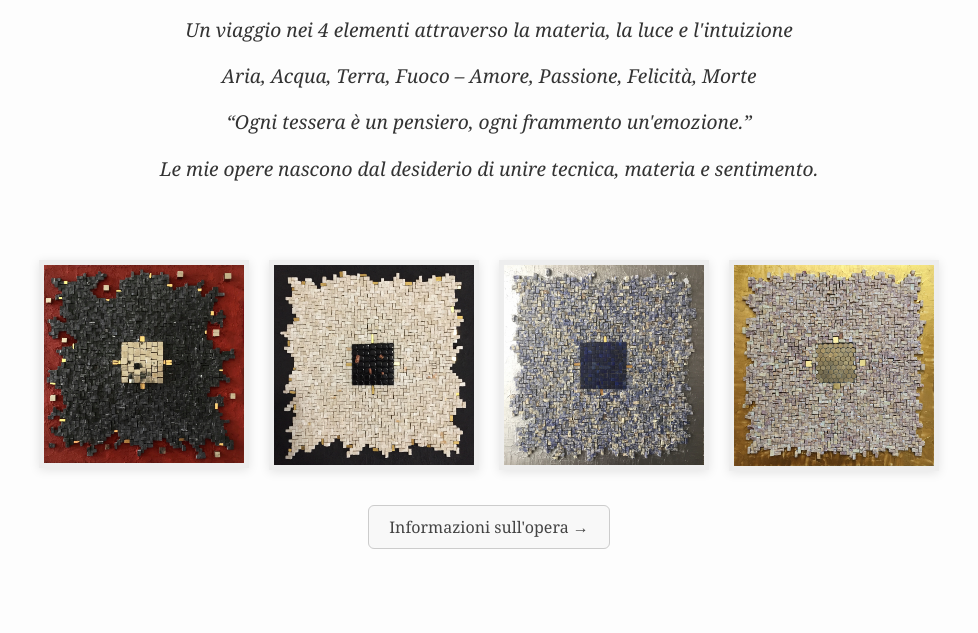
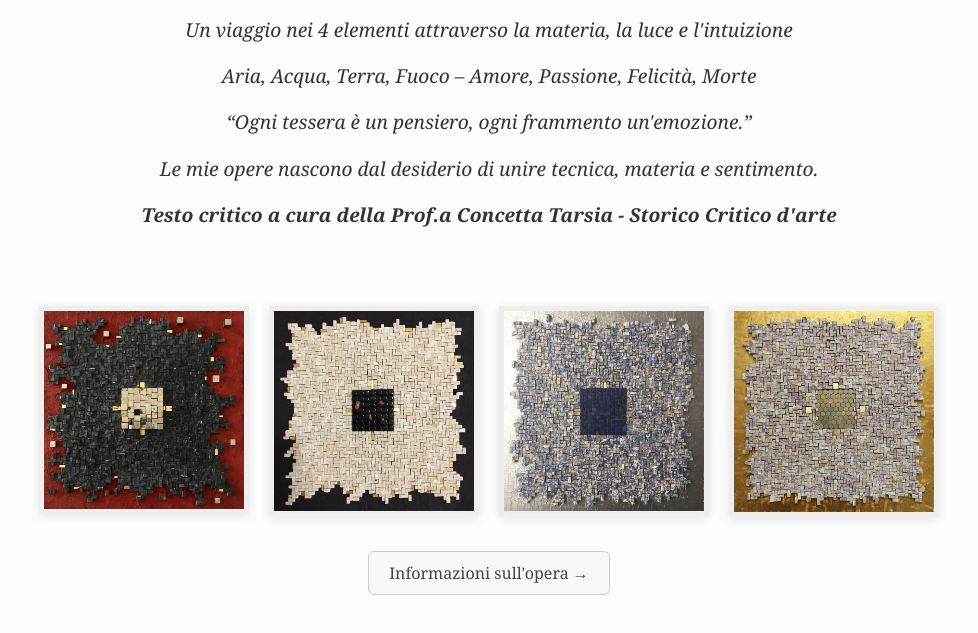
Before and after one commit to MarcelloMantinoMosaici/MarcelloMantinoMosaici.github.io, a plain HTML site: page index.html in a window 1280 px wide. Shown: the part 147-780 px from the top of the page, without its empty margins (151-1129 px from the left). Drawn offline with Linux system fonts and the light colour scheme.

Commit message:
Update index.html

```diff
--- a/index.html
+++ b/index.html
@@ -25,6 +25,7 @@
     <p>Aria, Acqua, Terra, Fuoco – Amore, Passione, Felicità, Morte</p>
     <p><em>“Ogni tessera è un pensiero, ogni frammento un'emozione.”</em></p>
     <p><em>Le mie opere nascono dal desiderio di unire tecnica, materia e sentimento.</em></p>
+    <P><strong>Testo critico a cura della Prof.a Concetta Tarsia - Storico Critico d'arte</strong></p>
   </header>
 
   <div class="gallery">
```
